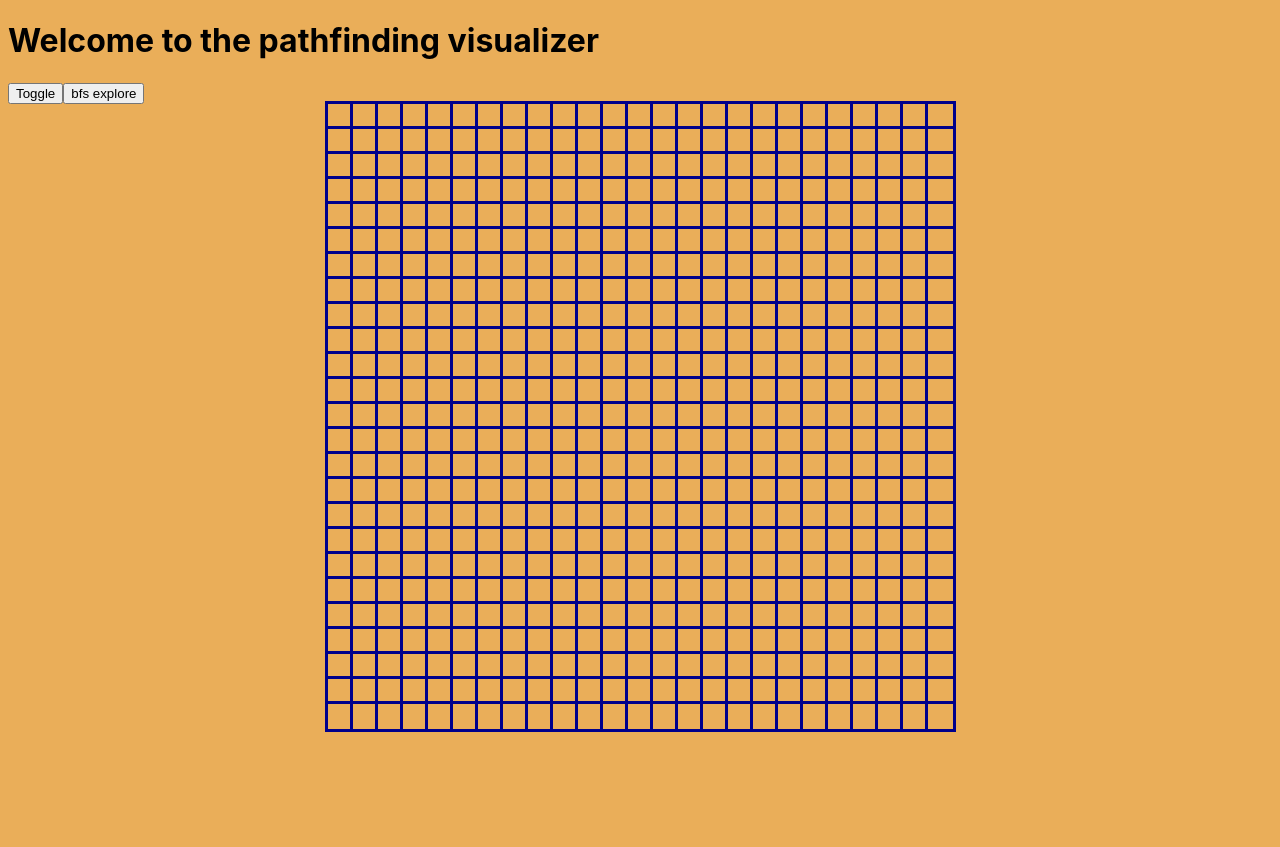
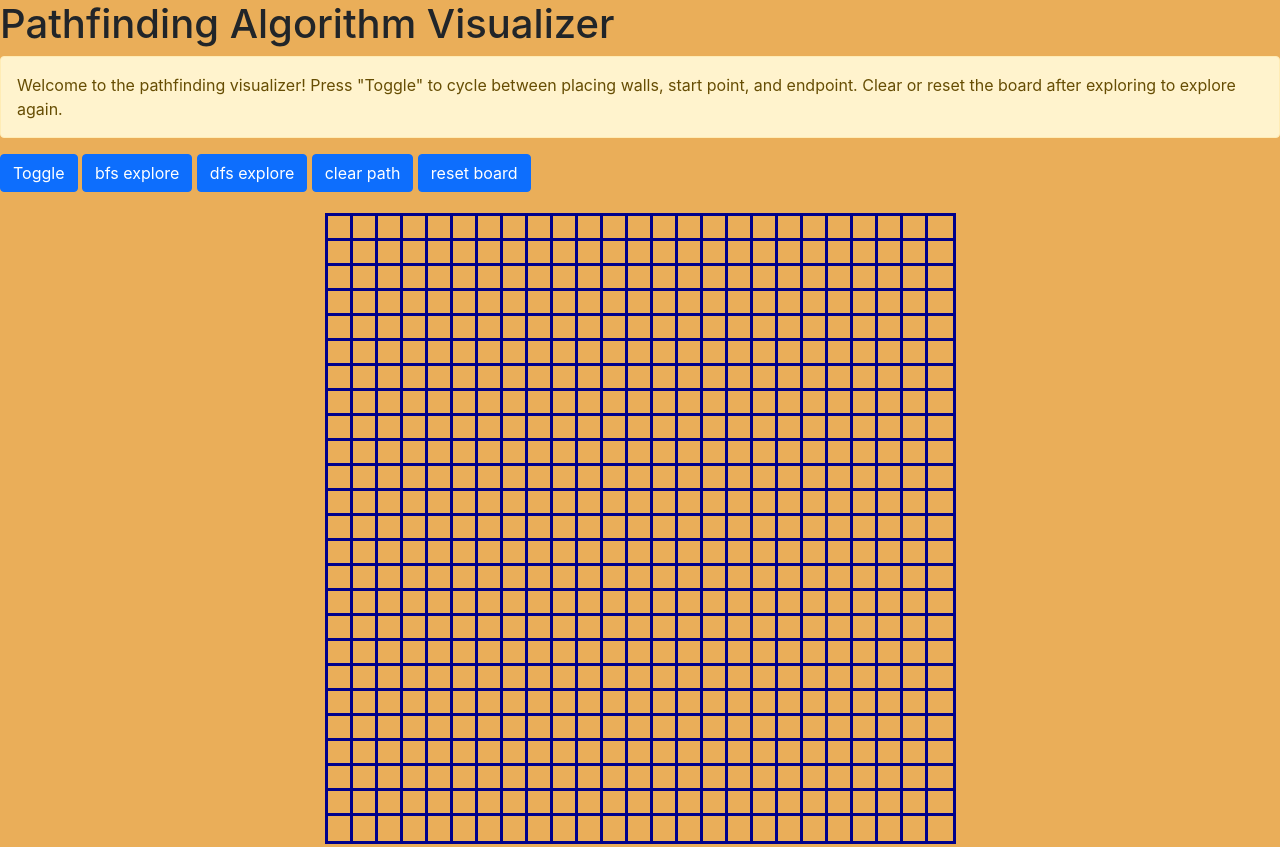
Before and after one commit to cyrushamirani/pathfindingvisualizer, a React (Create React App) app in the folder path_project/: page / in a window 1280 px wide. Before the commit the page ends 800 px from the top, so only its background shows below. Built offline with nearby package versions, Linux system fonts and the light colour scheme.

Commit message:
made it look nicer (?) with react-bootstrap

```diff
--- a/path_project/package.json
+++ b/path_project/package.json
@@ -6,7 +6,9 @@
     "@testing-library/jest-dom": "^5.14.1",
     "@testing-library/react": "^11.2.7",
     "@testing-library/user-event": "^12.8.3",
+    "bootstrap": "^5.0.2",
     "react": "^17.0.2",
+    "react-bootstrap": "^1.6.1",
     "react-dom": "^17.0.2",
     "react-scripts": "4.0.3",
     "web-vitals": "^1.1.2"
--- a/path_project/src/App.js
+++ b/path_project/src/App.js
@@ -7,18 +7,22 @@ import React, {useState, useEffect} from 'react'
 import { get } from 'http';
 import gridFunctions from './GridFunctions.js';
 import pathAlgorithms from './PathAlgorithms.js'
+import PathAlgorithms from './PathAlgorithms.js';
+import Button from 'react-bootstrap/Button'
+import Alert from 'react-bootstrap/Alert'
 
 function App() {
   /**
    * Parameters for the grid dimensions and square size.
    */
   const gridSize = 25
+  const gridHeight = 25
   const sqSize = 25
 
   /**
    * Creating the matrix representation of the grid.
    */
-  const [grid, setGrid] = useState(gridFunctions.newGrid(gridSize, sqSize))
+  const [grid, setGrid] = useState(gridFunctions.newGrid(gridSize, gridHeight,sqSize))
 
   /**
    * Arrays which will store the respective locations of the start and end vertices.
@@ -26,9 +30,8 @@ function App() {
   const [start, setStart] = useState(undefined)
   const [end, setEnd] = useState(undefined)
 
-  console.log(start)
-  console.log(end)
-
+  console.log("start:", start)
+  console.log("end:", end)
   /**
    * State changing functions for altering the grid and start/end locations.
    */
@@ -65,38 +68,109 @@ function App() {
 	setGrid(newGrid)
   }
 
+  const handleClear = () => {
+	  const newGrid = gridFunctions.getNewClearGrid(grid)
+	  setGrid(newGrid)
+	  setVisualized(undefined)
+  }
+
+  const handleReset = () => {
+	  const newGrid = gridFunctions.getNewResetGrid(grid)
+	  setGrid(newGrid)
+	  setStart(undefined)
+	  setEnd(undefined)
+	  setVisualized(undefined)
+  }
+
   /**
-   * Functions for ui elements, animation
+   * Functions / state elements for UI.
    */
   const clickFuncArr = [handleWallDown, handleStartDown, handleEndDown]
   const [onSquareClick, setOnSquareClick] = useState(0)
+
+  const [visualized, setVisualized] = useState(undefined)
 
   const buttonChooseClick = () => {
       setOnSquareClick((onSquareClick + 1) % clickFuncArr.length)
   }
 
-  const timer = ms => new Promise(res => setTimeout(res, ms))
-
-  async function bfs_explore_action(grid, start, end) {
-	  const bfs_explore = pathAlgorithms.bfs_explore(grid, start, end)
-	  console.log(bfs_explore)
-	  for (var i = 1; i < bfs_explore.length; i++) {
-		handleExplore(bfs_explore[i][0], bfs_explore[i][1])
-		await timer(5)
+  const setVisualizedTo = (search) => {
+	  if (start && end) {
+		setVisualized(search)
 	  }
   }
 
+  /**
+   * Functions / state elements for animation of paths
+   */
 
+  async function explore_action (grid, start, end, algo) {
+	if (start === undefined || end === undefined){
+		return;
+	}
+	const [explore, path] = algo(grid, start, end)
+	console.log("explore", explore)
+	console.log("path", path)
+	await animateExplore(explore)
+	await animatePath(path)
+  }
+
+  async function animateExplore(exploreList) {
+	const timer = ms => new Promise(res => setTimeout(res, ms))
+	for (var i = 1; i < exploreList.length; i++) {
+		handleExplore(exploreList[i][0], exploreList[i][1])
+		await timer(5)
+	}
+  }
+
+  async function animatePath(pathList) {
+	const timer = ms => new Promise(res => setTimeout(res, ms))
+	for (var i = 0; i < pathList.length - 1; i++) {
+		handlePath(pathList[i][0], pathList[i][1])
+		await timer(3)
+	}
+  }
+
+  async function bfs_explore_action(grid, start, end) {
+	if (!visualized) {
+		explore_action(grid, start, end, PathAlgorithms.bfs_explore)
+		setVisualizedTo('bfs')
+  	}
+  }
+
+  async function dfs_explore_action(grid, start, end) {
+	if (!visualized) {
+		explore_action(grid, start, end, PathAlgorithms.dfs_explore)
+		setVisualizedTo('dfs')
+	}
+  }
 
   /**
    * Rendered webapge with button, grid components
    */
   return (
     <div>
-		<h1>Welcome to the pathfinding visualizer</h1>
-		<button onClick = {buttonChooseClick}>Toggle</button>
-		<button onClick = {() => bfs_explore_action(grid, start, end)}>bfs explore</button>
-		<Grid tiles = {grid} onSquareClick = {clickFuncArr[onSquareClick]} sqSize = {sqSize}/>
+		<h1>Pathfinding Algorithm Visualizer</h1>
+		<div>
+			<Alert variant="warning">Welcome to the pathfinding visualizer! Press "Toggle" to cycle between placing walls, start point, and endpoint. Clear or reset the board after exploring to explore again.</Alert>
+		</div>
+		<div>
+			<Button variant="primary" onClick = {buttonChooseClick}>Toggle</Button>{' '}
+
+			<Button variant={visualized === undefined ? "primary" : visualized !== 'bfs' ? "danger" : "success"}
+				 onClick = {() => bfs_explore_action(grid, start, end)}>bfs explore</Button>{' '}
+			<Button variant={visualized === undefined ? "primary" : visualized !== 'dfs' ? "danger" : "success"}
+				 onClick = {() => dfs_explore_action(grid, start, end)}>dfs explore</Button>{' '}
+
+			<Button variant="primary" onClick = {() => handleClear(grid)}>clear path</Button>{' '}
+			<Button variant="primary" onClick = {() => handleReset(grid)}>reset board</Button>
+		</div>
+		<div>
+			&nbsp;
+		</div>
+		<div>
+			<Grid tiles = {grid} onSquareClick = {clickFuncArr[onSquareClick]} sqSize = {sqSize}/>
+		</div>
 	</div>
   );
 }
--- a/path_project/src/GridFunctions.js
+++ b/path_project/src/GridFunctions.js
@@ -1,8 +1,8 @@
-const newGrid = (gridSize, sqSize) => {
+const newGrid = (gridSize, gridHeight, sqSize) => {
   const initialGrid = new Array(gridSize)
   for (var i = 0; i < gridSize; i++) initialGrid[i] = [];
   for (var i = 0; i < gridSize; i++){
-	for (var j = 0; j < gridSize; j++) {
+	for (var j = 0; j < gridHeight; j++) {
 		const newSquare = {size: sqSize, color: '#eaae59', isWall: false, isStart: false, isEnd: false, isPath: false, isExplored: false, row: i, col: j}
 		initialGrid[i] = initialGrid[i].concat(newSquare)
 	}
@@ -101,5 +101,43 @@ const getNewGridWithSquareSet = (grid, row, col) => {
 	  return newGrid
 }
 
+const getNewClearGrid = (grid) => {
+	const newGrid = grid.slice()
+	for (var i = 0; i < grid.length; i++) {
+		for (var j = 0; j < grid[0].length; j++) {
+			const oldSquare = grid[i][j]
+			if (!oldSquare.isStart && !oldSquare.isEnd) {
+				const newSquare = {
+					...oldSquare,
+					isPath: false,
+					isExplored: false,
+				}
+				newGrid[i][j] = newSquare
+			}
+		}
+	}
+	return newGrid
+}
+
+const getNewResetGrid = (grid) => {
+	const newGrid = grid.slice()
+	for (var i = 0; i < grid.length; i++) {
+		for (var j = 0; j < grid[0].length; j++) {
+			const oldSquare = grid[i][j]
+			const newSquare = {
+				...oldSquare,
+				isStart: false,
+				isWall: false,
+				isEnd: false,
+				isPath: false,
+				isExplored: false,
+			}
+			newGrid[i][j] = newSquare
+		}
+	}
+	return newGrid
+}
+
 export default {getNewGridWithEndToggled, getNewGridWithPathToggled, getNewGridWithStartToggled,
-	 getNewGridWithWallToggled, newGrid, getNewGridWithExploreToggled, getNewGridWithSquareSet}
+	 getNewGridWithWallToggled, newGrid, getNewGridWithExploreToggled, getNewGridWithSquareSet,
+	getNewClearGrid, getNewResetGrid}
--- a/path_project/src/PathAlgorithms.js
+++ b/path_project/src/PathAlgorithms.js
@@ -12,20 +12,60 @@ const bfs_explore = (grid, start, end) => {
 	const seen = new Set()
 	const explored = []
 	const queue = [start]
+	const prev = new Map()
+	const path = []
 	while (queue.length > 0) {
 		const curr = queue.shift()
 		if (curr[0] === end[0] && curr[1] === end[1]) {
 			console.log("done")
-			return explored
+			var walker = end
+			while (parseSquareToString(walker) !== parseSquareToString(start)) {
+				path.unshift(walker)
+				walker = parseStringToSquare(prev.get(parseSquareToString(walker)))
+			}
+			return [explored, path]
 		}
-		if (!seen.has(`${curr[0]}-${curr[1]}`)) {
+		if (!seen.has(parseSquareToString(curr))) {
 			explored.push(curr)
-			seen.add(`${curr[0]}-${curr[1]}`)
+			seen.add(parseSquareToString(curr))
 			const neighbors = getNeighbors(grid, curr, seen)
+			for (var i = 0; i < neighbors.length; i++) {
+				const neighbor = neighbors[i]
+				prev.set(parseSquareToString(neighbor), parseSquareToString(curr))
+			}
 			queue.push(...neighbors)
 		}
 	}
-	return explored
+}
+
+const dfs_explore = (grid, start, end) => {
+	const seen = new Set()
+	const explored = []
+	const queue = [start]
+	const prev = new Map()
+	const path = []
+	while (queue.length > 0) {
+		const curr = queue.pop()
+		if (curr[0] === end[0] && curr[1] === end[1]) {
+			console.log("done")
+			var walker = end
+			while (parseSquareToString(walker) !== parseSquareToString(start)) {
+				path.unshift(walker)
+				walker = parseStringToSquare(prev.get(parseSquareToString(walker)))
+			}
+			return [explored, path]
+		}
+		if (!seen.has(parseSquareToString(curr))) {
+			explored.push(curr)
+			seen.add(parseSquareToString(curr))
+			const neighbors = getNeighbors(grid, curr, seen)
+			for (var i = 0; i < neighbors.length; i++) {
+				const neighbor = neighbors[i]
+				prev.set(parseSquareToString(neighbor), parseSquareToString(curr))
+			}
+			queue.push(...neighbors)
+		}
+	}
 }
 
 /**
@@ -34,25 +74,31 @@ const bfs_explore = (grid, start, end) => {
  * @param {*} start Starting square (array form)
  * @param {*} end Ending square (array form)
  */
+
 const bfs_path = (grid, start, end) => {
 	const seen = new Set()
 	const queue = [start]
 	const prev = new Map()
+	const path = []
 	while (queue.length > 0) {
 		const curr = queue.shift()
-		if (start[1] = end[1] && start[1] === end[1]) {
-			const retArray = []
-
+		if (curr[0] === end[0] && curr[1] === end[1]) {
+			console.log("done")
+			var walker = end
+			while (parseSquareToString(walker) !== parseSquareToString(start)) {
+				path.unshift(walker)
+				walker = parseStringToSquare(prev.get(parseSquareToString(walker)))
+			}
+			return path
 		}
-
-		if (!seen.has(`${curr[0]}-${curr[1]}`)) {
-			seen.add(`${curr[0]}-${curr[1]}`)
-			const neighbors = getNeighbors(grid, curr)
+		if (!seen.has(parseSquareToString(curr))) {
+			seen.add(parseSquareToString(curr))
+			const neighbors = getNeighbors(grid, curr, seen)
 			for (var i = 0; i < neighbors.length; i++) {
-				//prev.set(`${neighbors[i][0]}-${neighbors[i][1]}`, `${curr[0]}-${curr[1]}`)
-				prev.set(neighbors[i], curr)
+				const neighbor = neighbors[i]
+				prev.set(parseSquareToString(neighbor), parseSquareToString(curr))
 			}
-			queue.push(neighbors)
+			queue.push(...neighbors)
 		}
 	}
 }
@@ -60,12 +106,11 @@ const bfs_path = (grid, start, end) => {
 
 /**
  * Helper function to retrieve valid neighbors of given square.
- *
  */
 
 const getNeighbors = (grid, square, seen) => {
-	const candidates = [ [square[0] + 1, square[1]], [square[0] - 1, square[1]],
-	 [square[0], square[1] + 1], [square[0], square[1] - 1]]
+	const candidates = [[square[0] + 1, square[1]], [square[0] - 1, square[1]],
+	[square[0], square[1] + 1], [square[0], square[1] - 1]]
 
 	const prunedLoc = candidates.filter(square => (square[0] >= 0 && square[0] < grid.length)
 		&& (square[1] >= 0 && square[1] < grid.length))
@@ -77,4 +122,13 @@ const getNeighbors = (grid, square, seen) => {
 	return final
 }
 
-export default {bfs_explore}
+const parseStringToSquare = (str) => {
+	const squareArr = str.split('-')
+	return squareArr.map(str => parseInt(str))
+}
+
+const parseSquareToString = (square) => {
+	return `${square[0]}-${square[1]}`
+}
+
+export default {bfs_explore, dfs_explore}
--- a/path_project/src/components/Square.js
+++ b/path_project/src/components/Square.js
@@ -1,11 +1,12 @@
 import react from 'react'
 
 const Square = ({row, col, size, color, isWall, click, isStart, isEnd, isPath, isExplored}) => {
+	const outlineColor = 'darkblue'
 	const squareStyle = {
 		width: size,
 		height: size,
 		background: color,
-		outlineColor: 'darkblue',
+		outlineColor: outlineColor,
 		outlineStyle: "solid",
 		outlineWidth: "1",
 		display: 'inline-block'
@@ -13,8 +14,8 @@ const Square = ({row, col, size, color, isWall, click, isStart, isEnd, isPath, i
 	const wallStyle = {
 		width: size,
 		height: size,
-		background: 'darkblue',
-		outlineColor: 'darkblue',
+		background: outlineColor,
+		outlineColor: outlineColor,
 		outlineStyle: "solid",
 		outlineWidth: "1",
 		display: 'inline-block'
@@ -24,7 +25,7 @@ const Square = ({row, col, size, color, isWall, click, isStart, isEnd, isPath, i
 		width: size,
 		height: size,
 		background: 'green',
-		outlineColor: 'darkblue',
+		outlineColor: outlineColor,
 		outlineStyle: "solid",
 		outlineWidth: "1",
 		display: 'inline-block'
@@ -34,7 +35,7 @@ const Square = ({row, col, size, color, isWall, click, isStart, isEnd, isPath, i
 		width: size,
 		height: size,
 		background: 'red',
-		outlineColor: 'darkblue',
+		outlineColor: outlineColor,
 		outlineStyle: "solid",
 		outlineWidth: "1",
 		display: 'inline-block'
@@ -43,8 +44,8 @@ const Square = ({row, col, size, color, isWall, click, isStart, isEnd, isPath, i
 	const pathStyle = {
 		width: size,
 		height: size,
-		background: 'lightblue',
-		outlineColor: 'darkblue',
+		background: 'blue',
+		outlineColor: outlineColor,
 		outlineStyle: "solid",
 		outlineWidth: "1",
 		display: 'inline-block'
@@ -54,7 +55,7 @@ const Square = ({row, col, size, color, isWall, click, isStart, isEnd, isPath, i
 		width: size,
 		height: size,
 		background: 'lightgrey',
-		outlineColor: 'darkblue',
+		outlineColor: outlineColor,
 		outlineStyle: "solid",
 		outlineWidth: "1",
 		display: 'inline-block'
--- a/path_project/src/index.js
+++ b/path_project/src/index.js
@@ -1,5 +1,6 @@
 import React from 'react';
 import ReactDOM from 'react-dom';
+import '../node_modules/bootstrap/dist/css/bootstrap.min.css';
 import './index.css';
 import App from './App';
 
```
Also changed, not shown: 1 other file (tests, documents, lock files or other folders).
